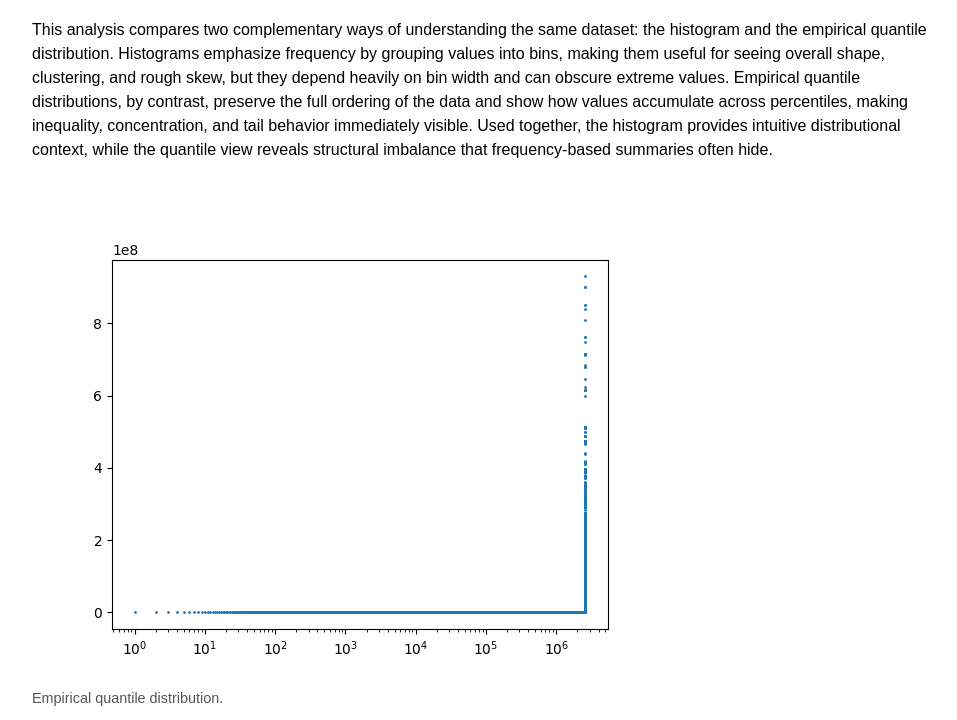
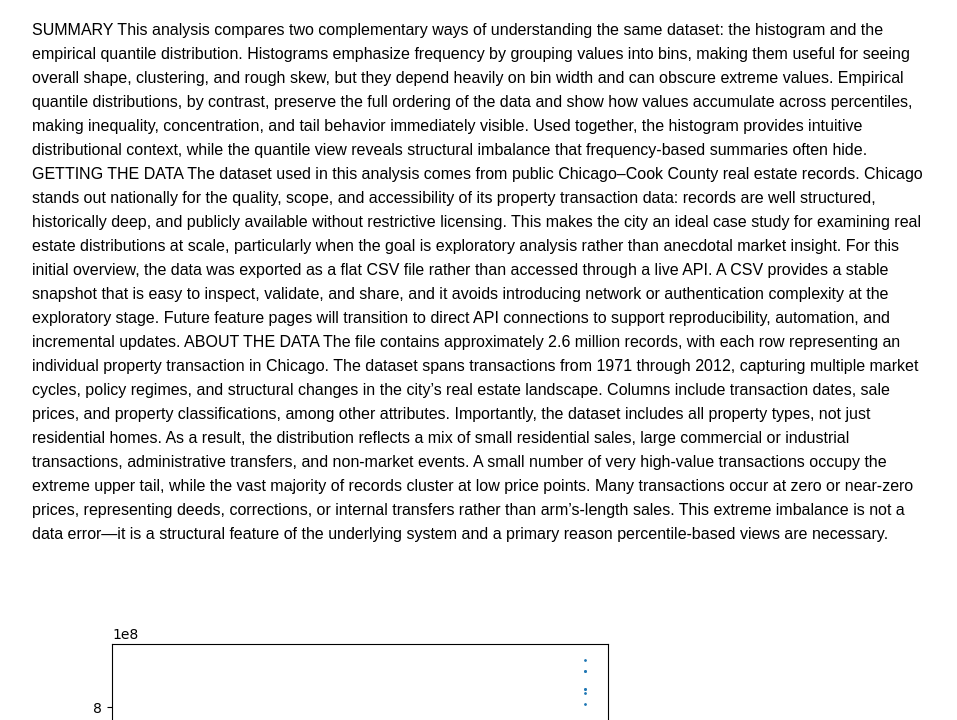
Before and after one commit to 2007cjkelley/my-first-site, a plain HTML site: page index.html in a window 1280 px wide. Shown: the part 80-800 px from the top of the page, without its empty margins (8-965 px from the left). Drawn offline with Linux system fonts and the light colour scheme.

Commit message:
Update index.html
added text

```diff
--- a/index.html
+++ b/index.html
@@ -15,15 +15,17 @@
 
   <div class="summary">
     <p>
-      This analysis compares two complementary ways of understanding the same dataset:
-      the histogram and the empirical quantile distribution. Histograms emphasize
-      frequency by grouping values into bins, making them useful for seeing overall
-      shape, clustering, and rough skew, but they depend heavily on bin width and can
-      obscure extreme values. Empirical quantile distributions, by contrast, preserve
-      the full ordering of the data and show how values accumulate across percentiles,
-      making inequality, concentration, and tail behavior immediately visible. Used
-      together, the histogram provides intuitive distributional context, while the
-      quantile view reveals structural imbalance that frequency-based summaries often hide.
+      SUMMARY
+This analysis compares two complementary ways of understanding the same dataset: the histogram and the empirical quantile distribution. Histograms emphasize frequency by grouping values into bins, making them useful for seeing overall shape, clustering, and rough skew, but they depend heavily on bin width and can obscure extreme values. Empirical quantile distributions, by contrast, preserve the full ordering of the data and show how values accumulate across percentiles, making inequality, concentration, and tail behavior immediately visible. Used together, the histogram provides intuitive distributional context, while the quantile view reveals structural imbalance that frequency-based summaries often hide.
+
+GETTING THE DATA
+The dataset used in this analysis comes from public Chicago–Cook County real estate records. Chicago stands out nationally for the quality, scope, and accessibility of its property transaction data: records are well structured, historically deep, and publicly available without restrictive licensing. This makes the city an ideal case study for examining real estate distributions at scale, particularly when the goal is exploratory analysis rather than anecdotal market insight.
+For this initial overview, the data was exported as a flat CSV file rather than accessed through a live API. A CSV provides a stable snapshot that is easy to inspect, validate, and share, and it avoids introducing network or authentication complexity at the exploratory stage. Future feature pages will transition to direct API connections to support reproducibility, automation, and incremental updates.
+
+ABOUT THE DATA
+The file contains approximately 2.6 million records, with each row representing an individual property transaction in Chicago. The dataset spans transactions from 1971 through 2012, capturing multiple market cycles, policy regimes, and structural changes in the city’s real estate landscape. Columns include transaction dates, sale prices, and property classifications, among other attributes.
+Importantly, the dataset includes all property types, not just residential homes. As a result, the distribution reflects a mix of small residential sales, large commercial or industrial transactions, administrative transfers, and non-market events. A small number of very high-value transactions occupy the extreme upper tail, while the vast majority of records cluster at low price points. Many transactions occur at zero or near-zero prices, representing deeds, corrections, or internal transfers rather than arm’s-length sales. This extreme imbalance is not a data error—it is a structural feature of the underlying system and a primary reason percentile-based views are necessary.
+
     </p>
   </div>
 
```
